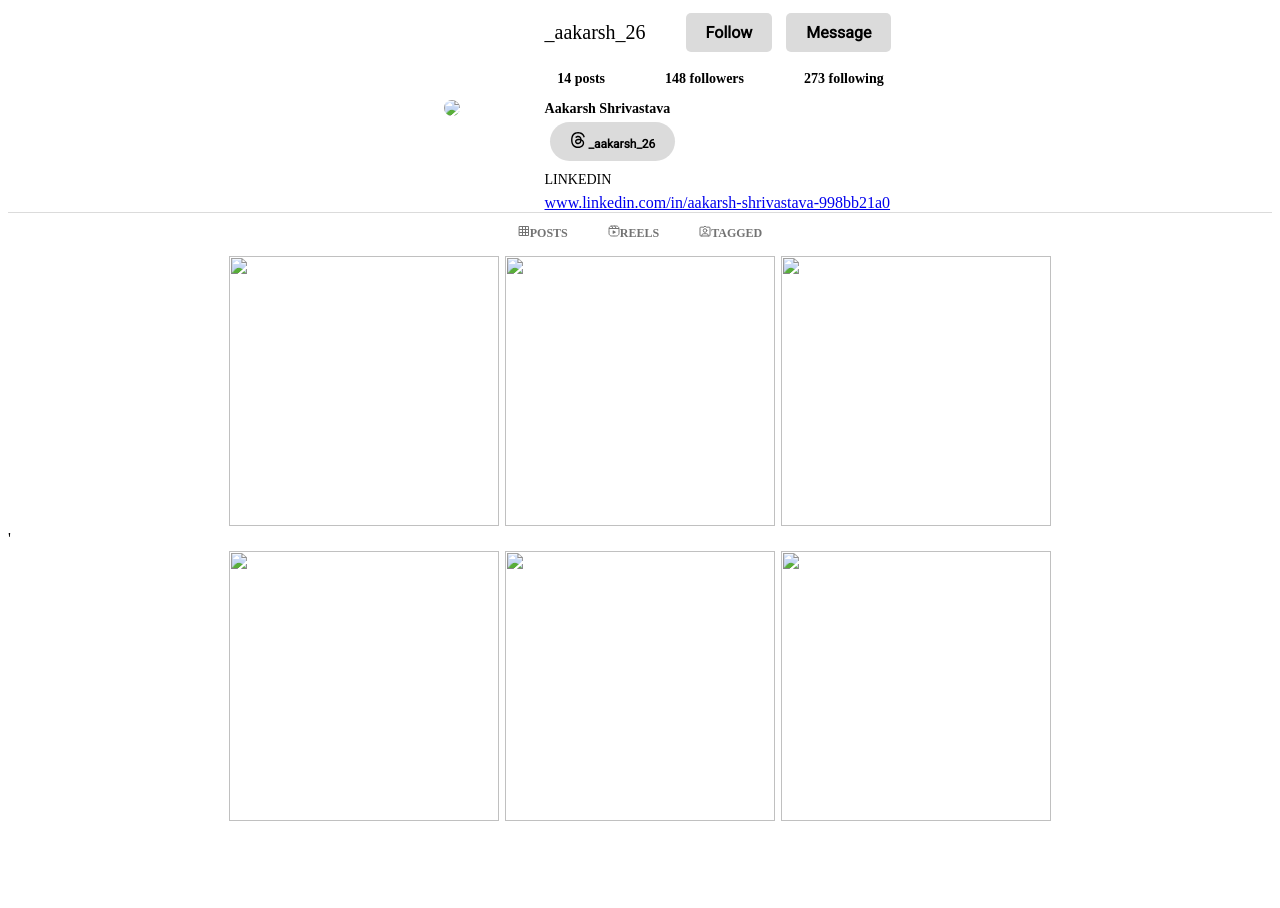
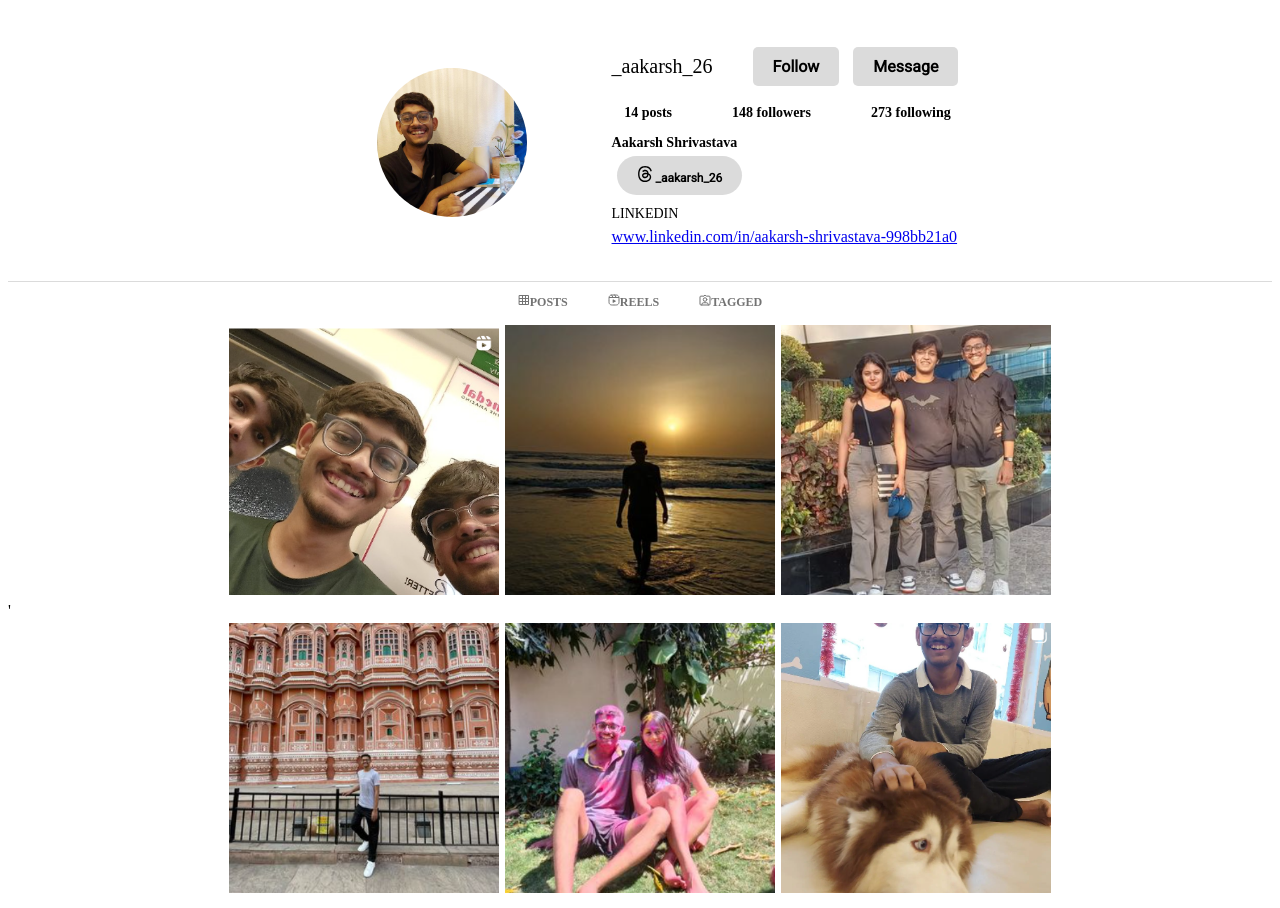
Before and after one commit to AakarsHhrivastava/instagram-skeliton, a plain HTML site: page index.html in a window 1280 px wide. Before the commit the page ends 833 px from the top, so only its background shows below. Drawn offline with Linux system fonts and the light colour scheme.

Commit message:
Update index.html

```diff
--- a/index.html
+++ b/index.html
@@ -120,7 +120,7 @@
     <div id="container">
     <!-- 1st col -->
       <div>
-      <img src="Akarsh.png">
+      <img src="images/Akarsh.png">
     </div>
     <!-- 2nd col -->
    <div>
@@ -189,27 +189,27 @@ _aakarsh_26</button>
       <div id="post">
         <div>
             <img id="Grid-image"
-            src="insta 3.png">
+            src="images/insta 3.png">
         </div>
         <div>
             <img id="Grid-image"
-            src="insta 4.png">
+            src="images/insta 4.png">
         </div>
         <div>
             <img id="Grid-image"
-             src="insta 5.png">
+             src="images/insta 5.png">
         </div>
     </div>
     <!-- row-2 -->'
     <div id="post">
         <div>
-        <img  id="Grid-image" src="insta 6.png" alt="">
+        <img  id="Grid-image" src="images/insta 6.png" alt="">
         </div>
         <div>
-            <img  id="Grid-image" src="insta 1.png" alt="">
+            <img  id="Grid-image" src="images/insta 1.png" alt="">
         </div>
         <div>
-            <img  id="Grid-image" src="insta 2.png" alt="">
+            <img  id="Grid-image" src="images/insta 2.png" alt="">
         </div>
     </div>
    </div>
```
